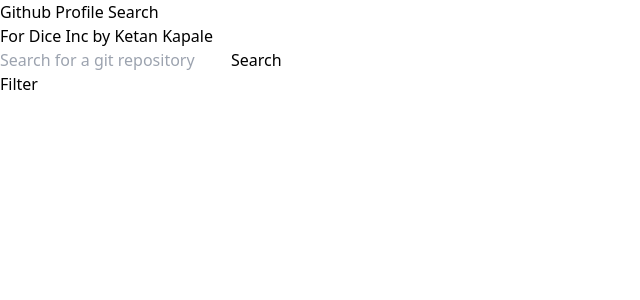
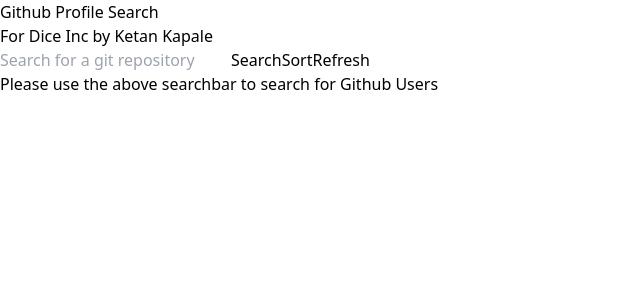
Before and after one commit to ketankapale8/dice, a React (Vite) app: page / in a window 1280 px wide. Shown: the top 300 px of the page, without its empty margins (0-640 px from the left). Built offline with nearby package versions, Linux system fonts and the light colour scheme.

Commit message:
filteringChanges

```diff
--- a/package.json
+++ b/package.json
@@ -11,6 +11,7 @@
   },
   "dependencies": {
     "@reduxjs/toolkit": "^2.2.5",
+    "axios": "^1.7.2",
     "react": "^18.2.0",
     "react-dom": "^18.2.0",
     "react-redux": "^9.1.2"
--- a/src/App.jsx
+++ b/src/App.jsx
@@ -4,7 +4,7 @@
 
 function App() {
   return (
-    <div className='w-full h-screen '>
+    <div >
     <Header/>
     <Home/>
     </div>
--- a/src/common/Header/Header.jsx
+++ b/src/common/Header/Header.jsx
@@ -1,7 +1,7 @@
 
 const Header = () => {
   return (
-    <div className="w-full h-[6vh] bg-slate-900 text-white  ">
+    <div className="w-full h-auto bg-slate-900 text-white  ">
       <div className="flex px-20 py-4 justify-between">
         <h3 className="text-gray-300 " >Github Profile Search</h3>
         <h3 className="text-gray-300 text-sm " >For Dice Inc by Ketan Kapale</h3>
--- a/src/components/Home/Home.jsx
+++ b/src/components/Home/Home.jsx
@@ -1,23 +1,115 @@
-import Filter from "../../common/Filter/Filter"
+import { useEffect, useState } from "react"
 import ProfileContainer from "../ProfileContainer/ProfileContainer"
+import { useGetUsersMutation } from "../../redux/slices/api";
 
 const Home = () => {
+  const [inputchange , setInputChange ] = useState("");
+  const [loading , setLoading] = useState(false);
+  const [message , setMessage] = useState(null);
+  const [sorted, setSortedArr] = useState([]);
+  const [sorting , setSorting] = useState(false);
+  // const [ getUsers , { isSuccess , data }] = useGetUsersMutation();
+  const [users , getUsers] = useState([])
+
+
+  let baseUrl = "https://api.github.com/search/repositories?q="
+
+
+  // const handleSearch = async () => {
+  //   try{
+  //     const resp = await getUsers(inputchange).unwrap();
+  //     console.log(resp)
+
+  //   }catch(err){
+  //     console.log(err)
+  //   }
+  // }
+
+  const handleSearch = async () => {
+
+    try{
+      setLoading(true);
+      let response = await fetch(`${baseUrl}${inputchange}`);
+      let data = await response.json();
+        if(data){
+          setLoading(false)
+          setSorting(false)
+          getUsers(data)
+        }
+    }catch(err){
+      setMessage(err.message)
+      console.log(err)
+    }
+  }
+
+
+
+const handleSort = async () => {
+  setSorting(true);
+  console.log(users)
+  if(users.length == 0){
+    alert("Please add data in the search field before sorting it")
+  }else{
+    let sortedArr = await users?.items?.sort((a, b)=> {
+      return a.stargazers_count - b.stargazers_count
+      // if(a.stargazers_count < b.stargazers_count){
+      //   return -1
+      // }
+
+    })
+    let sorted = await users?.items?.map(item => item.stargazers_count).sort()
+
+    // return sortedArr
+    setSortedArr(sortedArr)
+
+  }
+  //  return getUsers(sortedArr)
+}
+
+  if(loading){
+    return (
+      <div className="flex justify-center absolute  items-center  ">
+        <h2 className="text-2xl relative w-[50%] h-[50%]">Loading....</h2>
+      </div>
+    )
+  }
+  if(message){
+    return (
+      <div className="flex items-center ">
+        <h2 className="text-3xl">{message}</h2>
+      </div>
+    )
+  }
+
+
+
+
+
+
   return (
-    <div className="w-full h-full bg-slate-900  ">
+    <div className="w-full h-auto bg-slate-900  ">
       <h4 className="  py-10 flex gap-3 align-middle justify-center  ">
-          <input className="rounded-md w-1/3 h-[4vh] text-black" placeholder="Search for a git repository"/>
-          <button className="rounded-md w-[120px] h-[4vh] bg-white text-xl ">Search</button>
+          <input className="rounded-md w-1/3 h-[4vh] text-black px-2"
+           placeholder="Search for a git repository"
+           onChange={(e)=> setInputChange(e.target.value)}
+           />
+          <button className="rounded-md w-[120px] h-[4vh] bg-white text-xl "
+            onClick={()=>handleSearch()}
+          >Search</button>
+          <button className="rounded-md w-[120px] h-[4vh] bg-white text-xl "
+            onClick={()=>handleSort()}
+          >Sort</button>
+          <button className="rounded-md w-[120px] h-[4vh] bg-white text-xl "
+            onClick={()=>getUsers([])}
+          >Refresh</button>
+          {/* <Filter /> */}
       </h4>
-      <div className="flex px-20">
-        <div className="w-2/3 h-screen">
-            <ProfileContainer/>
+        <div className="w-full px-20 py-4 ">
+            <ProfileContainer users={setSorting == true ? sorted :  users}/>
 
         </div>
-        <div className="w-1/3 bg-black">
-          <Filter/>
-        </div>
 
-      </div>
+
     </div>
   )
 }
--- a/src/components/ProfileContainer/ProfileContainer.jsx
+++ b/src/components/ProfileContainer/ProfileContainer.jsx
@@ -1,14 +1,45 @@
 
-const ProfileContainer = () => {
+const ProfileContainer = ({users}) => {
+
+    // console.log(users?.items?.sort((a,b) => (a.stargazers_count - b.stargazers_count)))
+
   return (
-    <div className="grid grid-cols-3 grid-flow-col">
-
-                <div className="flex flex-col gap-2 ">
+      <div className="px-20 py-20  grid grid-cols-3  grid-flow-row gap-4 overflow-auto ">
+    {users && users?.items?.length > 0 ? (
+          users?.items?.map((item) => {
+            return (
+            <div key={item.id} className="flex flex-col gap-4 px-4 w-[20vw] h-[40vh] pt-5 pb-5 text-sm  rounded-md bg-white ">
+                <img className="w-[60px] h-[60px] mx-[40%]  bg-cover rounded-md" src={item.owner.avatar_url}/>
+                <div className="flex gap-1">
+                  <h4 >Name:</h4>
+                {item.name}
+                </div>
+                <div className="flex gap-1">
+                  <h4 >Stars:</h4>
+                {item.stargazers_count}
+                </div>
+                <div className="flex gap-1">
+                  <h4 >Description:</h4>
+                {item?.description?.length > 50 ? item?.description?.slice(0,40).concat("...") : item.description}
+                </div>
+                <div className="flex gap-1">
+                  <h4 >Language:</h4>
+                {item.language == null  ? "Not Specified" : item.language}
                 </div>
 
-
+            </div>)
+          }
+        )
+    )
+   : (
+    <>
+    <div className="flex items-center justify-center">
+      <h3 className="text-3xl text-white ">Please use the above searchbar to search for Github Users</h3>
 
     </div>
+    </>
+   )}
+      </div>
   )
 }
 
--- a/src/redux/slices/api.js
+++ b/src/redux/slices/api.js
@@ -3,14 +3,17 @@
 export const api = createApi({
 
     baseQuery : fetchBaseQuery({
-        baseUrl : "https://api.github.com/search/repositories?q="
+        baseUrl : "https://api.github.com/search"
     }),
     endpoints : (builder) =>({
         getUsers: builder.mutation({
-            query:()=>({
-                url : `${baseUrl}`,
-                params: "",
-                method : "POST"
+            query:(data)=>({
+                url : `/repositories?q=${data}`,
+                method : "POST",
+
+
+
+
             })
         })
     })
```
Also changed, not shown: 1 other file (tests, documents, lock files or other folders).
